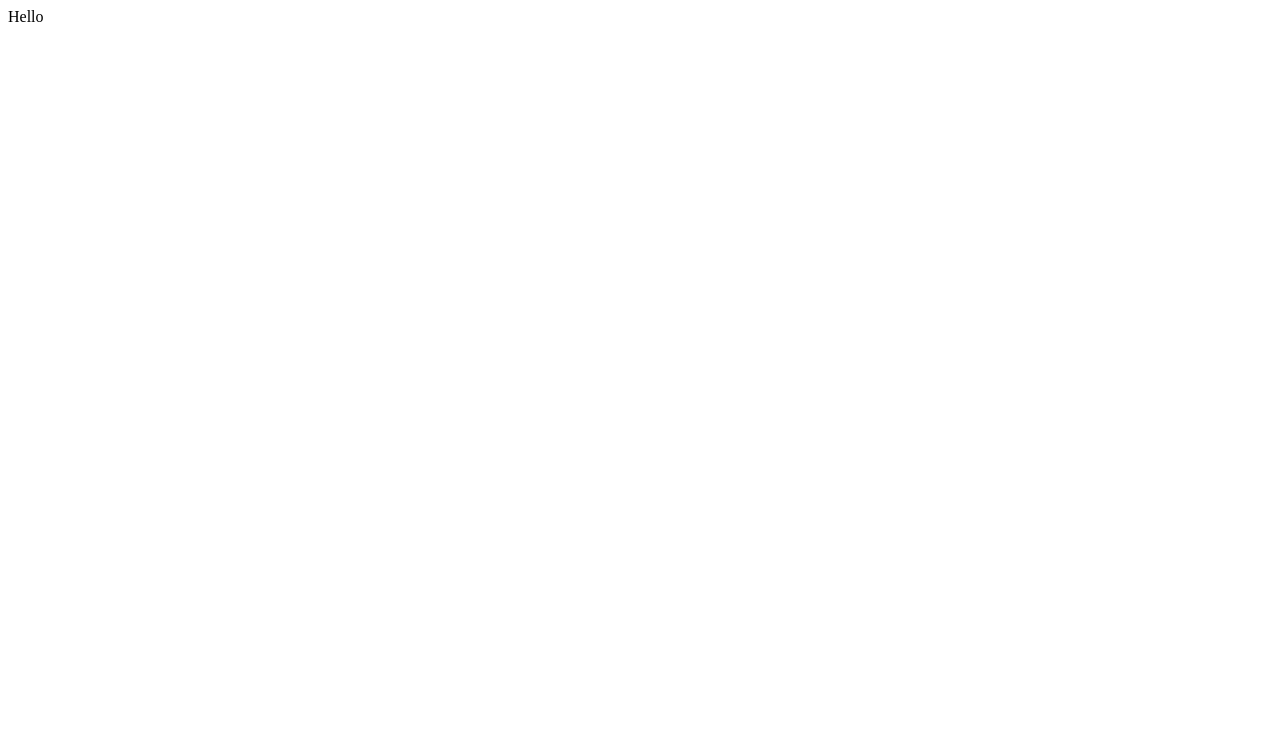
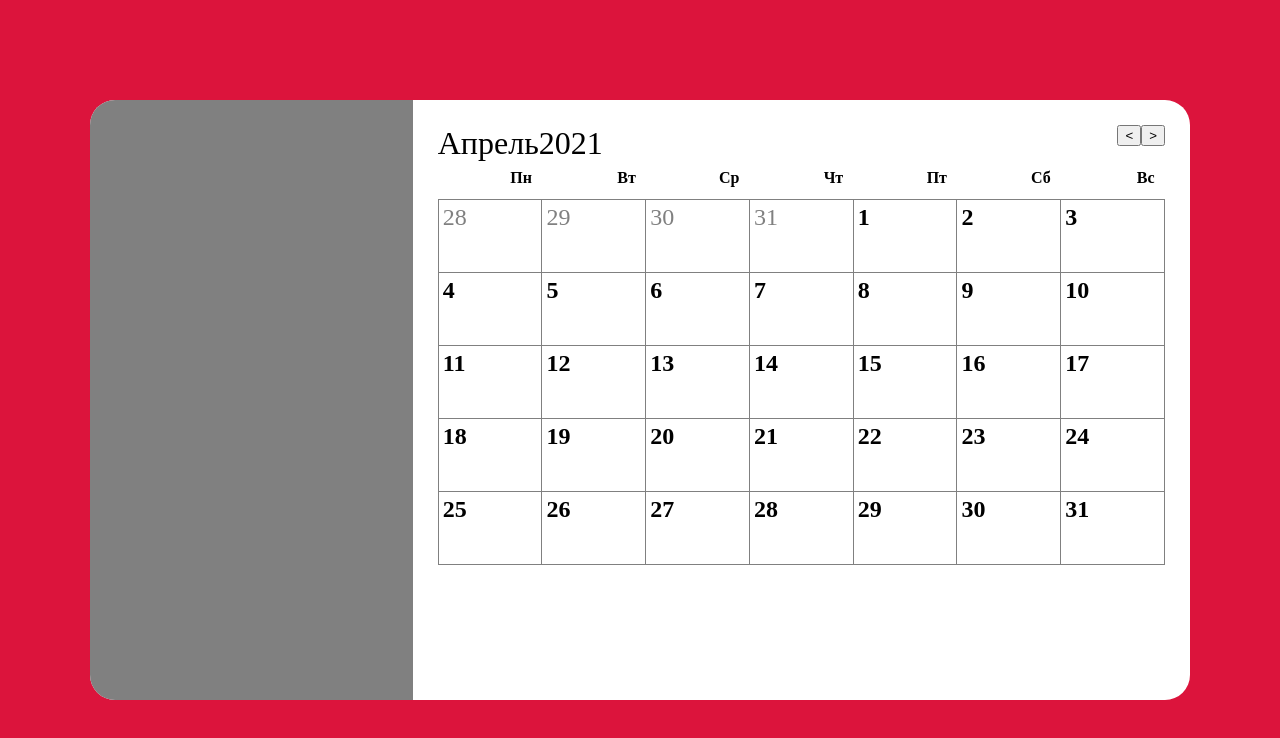
Before and after one commit to katalist5296/planner, an Angular app: page / in a window 1280 px wide. Shown: the top 738 px of the page. Built offline with nearby package versions, Linux system fonts and the light colour scheme.

Commit message:
add basic layout of the calendar

```diff
--- a/src/app/app.component.html
+++ b/src/app/app.component.html
@@ -1 +1,77 @@
-Hello
+<div class="container">
+
+  <div class="container__sub"></div>
+
+  <div class="container__main">
+
+    <div class="calendar">
+      <div class="calendar__header">
+        <div class="calendar__title">
+          Апрель <span>2021</span>
+        </div>
+        <div class="calendar__switch">
+          <button><</button>
+          <button>></button>
+        </div>
+      </div>
+
+      <div class="calendar__body">
+        <table>
+          <thead>
+          <tr>
+            <th *ngFor="let day of dayAbbrNames">{{day}}</th>
+          </tr>
+          </thead>
+          <tbody><tr>
+            <td><div class="not-day">28</div></td>
+            <td><div class="not-day">29</div></td>
+            <td><div class="not-day">30</div></td>
+            <td><div class="not-day">31</div></td>
+            <td><div class="day">1</div></td>
+            <td><div class="day">2</div></td>
+            <td><div class="day">3</div></td>
+          </tr>
+          <tr>
+            <td><div class="day">4</div></td>
+            <td><div class="day">5</div></td>
+            <td><div class="day">6</div></td>
+            <td><div class="day">7</div></td>
+            <td><div class="day">8</div></td>
+            <td><div class="day">9</div></td>
+            <td><div class="day">10</div></td>
+          </tr>
+          <tr>
+            <td><div class="day">11</div></td>
+            <td><div class="day">12</div></td>
+            <td><div class="day">13</div></td>
+            <td><div class="day">14</div></td>
+            <td><div class="day">15</div></td>
+            <td><div class="day">16</div></td>
+            <td><div class="day">17</div></td>
+          </tr>
+          <tr>
+            <td><div class="day">18</div></td>
+            <td><div class="day">19</div></td>
+            <td><div class="day">20</div></td>
+            <td><div class="day">21</div></td>
+            <td><div class="day">22</div></td>
+            <td><div class="day">23</div></td>
+            <td><div class="day">24</div></td>
+          </tr>
+          <tr>
+            <td><div class="day">25</div></td>
+            <td><div class="day">26</div></td>
+            <td><div class="day">27</div></td>
+            <td><div class="day">28</div></td>
+            <td><div class="day">29</div></td>
+            <td><div class="day">30</div></td>
+            <td><div class="day">31</div></td>
+          </tr>
+          </tbody>
+        </table>
+      </div>
+    </div>
+
+  </div>
+
+</div>
--- a/src/app/app.component.scss
+++ b/src/app/app.component.scss
@@ -0,0 +1,88 @@
+.container {
+  transform: translate(-50%, -50%);
+  position: absolute;
+  top: 50%;
+  left: 50%;
+  display: flex;
+
+  border-radius: 25px;
+
+  width: 1100px;
+  height: 600px;
+  background-color: white;
+
+  &__sub {
+    width: 300px;
+    height: 550px;
+    padding: 25px;
+    border-radius: 25px 0 0 25px;
+    background-color: grey;
+  }
+
+  &__main {
+    padding: 25px;
+    width: 800px;
+    height: 550px;
+  }
+}
+
+.sub-container {
+  width: 300px;
+  height: 550px;
+  border-radius: 25px;
+
+}
+
+.calendar {
+  &__header {
+    display: flex;
+    flex-direction: row;
+  }
+
+  &__title {
+    font-size: 2em;
+    display: flex;
+  }
+
+  &__switch {
+    margin-left: auto;
+  }
+}
+
+table {
+  width: 100%;
+  table-layout: fixed;
+  border-collapse: collapse;
+}
+
+th {
+  position: relative;
+  width: 80px;
+  height: 32px;
+  padding: 0 10px 5px;
+  text-align: right;
+  text-indent: 0;
+}
+
+td {
+  position: relative;
+  width: 80px;
+  height: 64px;
+  padding: 4px;
+  vertical-align: top;
+  border: 1px solid grey;
+}
+
+td:empty {
+  background-color: transparent;
+}
+
+.day {
+  font-size: 1.5em;
+  font-weight: bold;
+}
+
+.not-day {
+  font-size: 1.5em;
+  color: grey;
+}
--- a/src/app/app.component.ts
+++ b/src/app/app.component.ts
@@ -7,4 +7,18 @@ import { Component } from '@angular/core';
 })
 export class AppComponent {
   title = 'planner';
+
+  public readonly monthNames = [
+    'Январь', 'Февраль', 'Март', 'Апрель',
+    'Май', 'Июнь', 'Июль', 'Август',
+    'Сентябрь', 'Октябрь', 'Ноябрь', 'Декабарь'
+  ];
+  public readonly dayNames = [
+    'Понедельник', 'Вторник', 'Среда', 'Четверг',
+    'Пятница', 'Суббота', 'Воскресенье'
+  ];
+
+  public readonly dayAbbrNames = [
+    'Пн', 'Вт', 'Ср', 'Чт', 'Пт', 'Сб', 'Вс'
+  ];
 }
--- a/src/styles.scss
+++ b/src/styles.scss
@@ -1 +1,7 @@
 /* You can add global styles to this file, and also import other style files */
+
+body {
+  background-color: crimson;
+  margin: 0;
+  padding: 0;
+}
```
